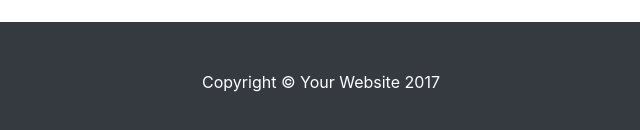
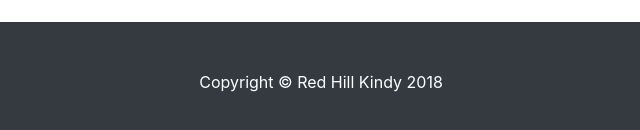
Before and after one commit to redhillkindy/shop, a website: page index.html in a window 1280 px wide. Shown: the part 1772-1902 px from the top of the page, 319-959 px from the left. Drawn offline with Linux system fonts and the light colour scheme.

Commit message:
fix copyright page

```diff
--- a/index.html
+++ b/index.html
@@ -142,7 +142,7 @@
     <!-- Footer -->
     <footer class="py-5 bg-dark">
       <div class="container">
-        <p class="m-0 text-center text-white">Copyright &copy; Your Website 2017</p>
+        <p class="m-0 text-center text-white">Copyright &copy; Red Hill Kindy 2018</p>
       </div>
       <!-- /.container -->
     </footer>
```
